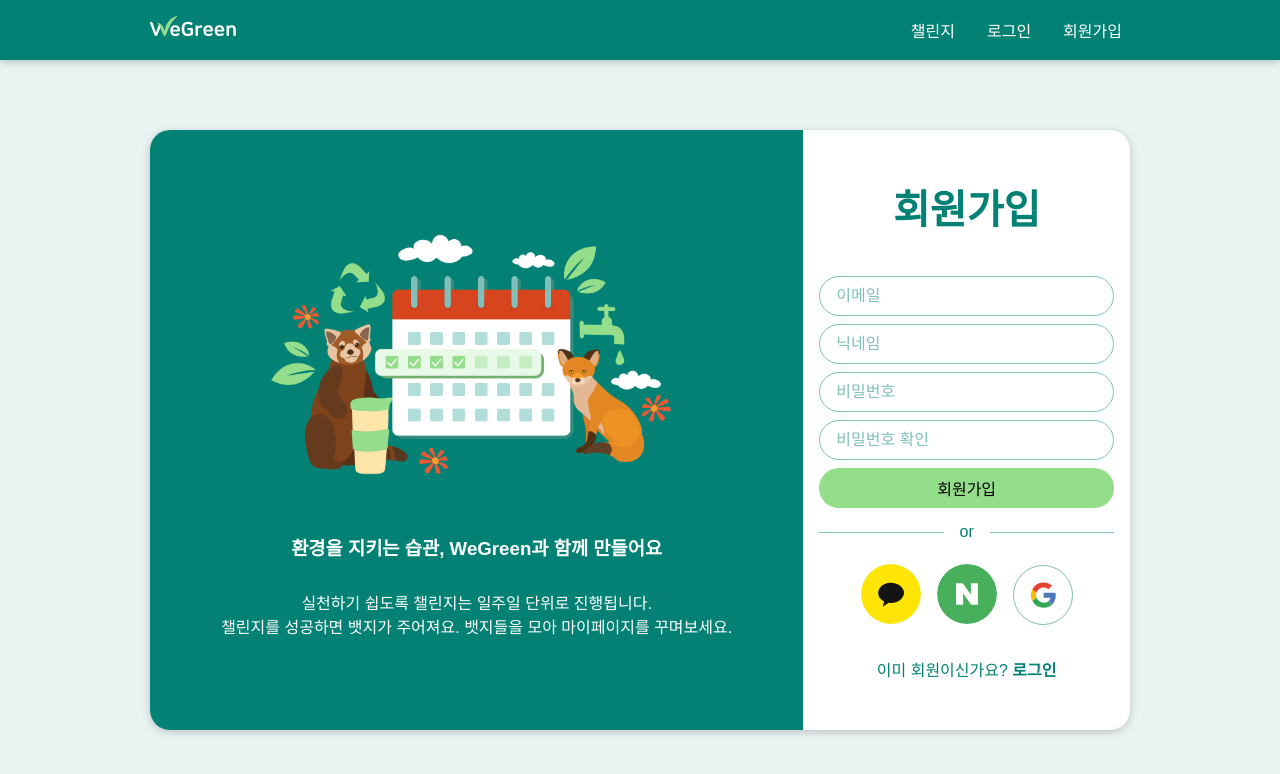
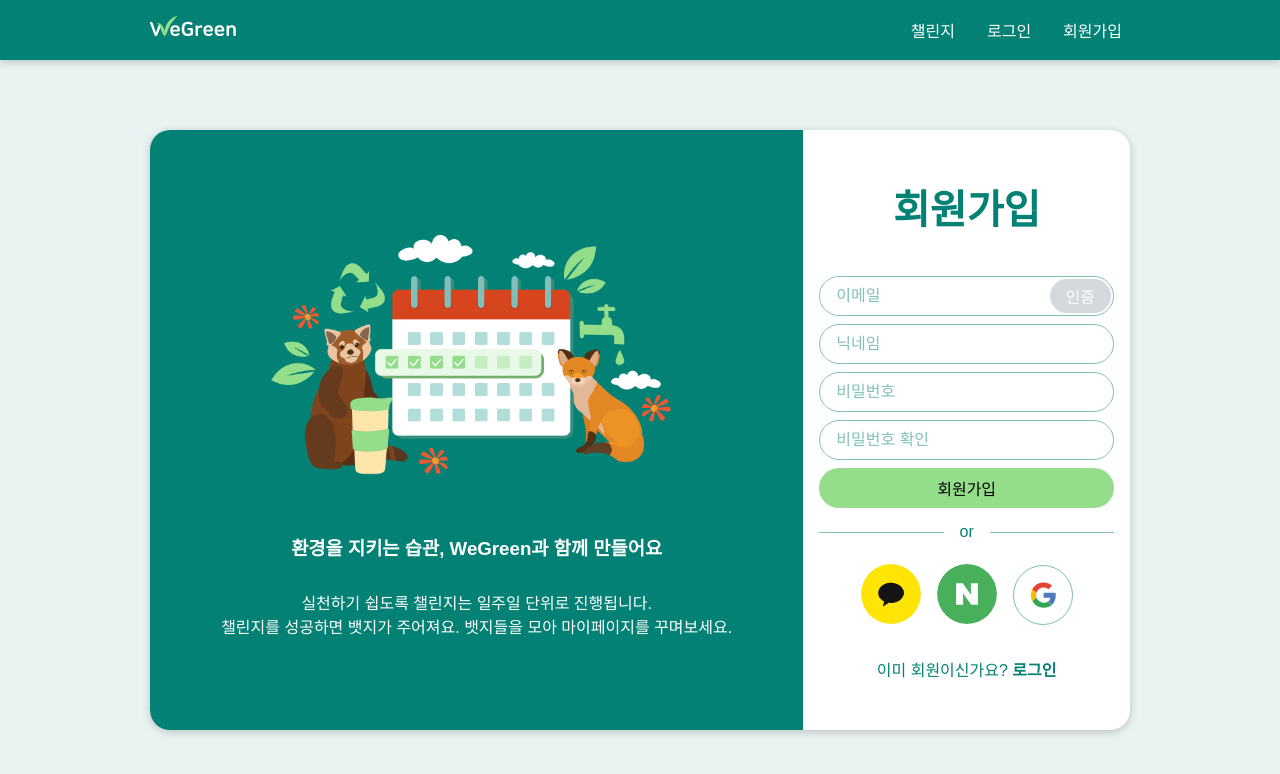
Before and after one commit to codestates/WeGreen, a React (Create React App) app in the folder client/: page /signup in a window 1280 px wide. Shown: the top 774 px of the page. Built offline with nearby package versions, Linux system fonts and the light colour scheme; a web font is replaced by a local one.

Commit message:
Feat: 회원가입시  이메일 인증 요청 확인 폼 구현

```diff
--- a/client/src/apis/index.js
+++ b/client/src/apis/index.js
@@ -34,6 +34,44 @@ export const requestSignup = (email, username, password) => {
       { 'Content-Type': 'application/json' }
     )
     .then((result) => {
+      return result;
+    })
+    .catch((err) => {
+      return err.response ? err.response : 'network error';
+    });
+};
+
+// 인증 이메일 전송 요청
+export const requestSendingConfirmEmail = (email) => {
+  return axios
+    .post(
+      `${process.env.REACT_APP_API_URL}/email`,
+      {
+        email,
+      },
+      { 'Content-Type': 'application/json' }
+    )
+    .then((result) => {
+      return result;
+    })
+    .catch((err) => {
+      return err.response ? err.response : 'network error';
+    });
+};
+
+// 인증코드 확인
+export const requestCheckingConfirmCode = (email, code) => {
+  return axios
+    .post(
+      `${process.env.REACT_APP_API_URL}/code`,
+      {
+        email,
+        confirmation_code: code,
+      },
+      { 'Content-Type': 'application/json' }
+    )
+    .then((result) => {
+      console.log(result);
       return result;
     })
     .catch((err) => {
--- /dev/null
+++ b/client/src/components/BtnInsideInput.js
@@ -0,0 +1,107 @@
+import styled from 'styled-components';
+import { color, radius, device } from '../styles';
+
+const Container = styled.div`
+  display: flex;
+  justify-content: space-between;
+  align-items: center;
+  width: 100%;
+  height: 40px;
+  border: 1px solid ${color.primaryBorder};
+  border-radius: ${radius};
+  overflow: hidden;
+  &:focus-within {
+    border: 2px solid ${color.blue};
+  }
+`;
+
+const Input = styled.input`
+  width: 100%;
+  height: 100%;
+  padding: 1rem;
+  border: none;
+  border-radius: ${radius};
+  font-size: 1rem;
+  &:focus {
+    border: none;
+  }
+`;
+
+const Button = styled.button`
+  position: relative;
+  height: 34px;
+  margin: 2px;
+  padding: 0 1rem;
+  border-radius: 17px;
+  background-color: ${color.secondary};
+  color: ${color.black};
+  font-size: 1rem;
+  white-space: nowrap;
+  cursor: pointer;
+
+  &::after {
+    content: '';
+    position: absolute;
+    top: 0;
+    left: 0;
+    bottom: 0;
+    right: 0;
+    background-color: black;
+    border-radius: 17px;
+    opacity: 0;
+    transition: all 0.2s ease;
+  }
+
+  &:hover {
+    &::after {
+      opacity: 0.1;
+    }
+  }
+`;
+
+const DisabledButton = styled(Button)`
+  background-color: ${color.greyLight};
+  color: ${color.white};
+  cursor: not-allowed;
+
+  &:hover {
+    &::after {
+      opacity: 0;
+    }
+  }
+`;
+
+const BtnInsideInput = ({
+  value = '',
+  type = 'text',
+  placeholder = '내용을 입력하세요',
+  isInputActive = true,
+  handleValue,
+  btnContent = 'BUTTON',
+  isBtnActive = false,
+  handler = () => {},
+}) => {
+  const handleOnChange = (event) => {
+    handleValue(event.target.value);
+  };
+  return (
+    <Container>
+      <Input
+        type={type}
+        value={value}
+        placeholder={placeholder}
+        disabled={!isInputActive}
+        onChange={handleOnChange}
+      />
+      {isBtnActive ? (
+        <Button onClick={handler}>{btnContent}</Button>
+      ) : (
+        <DisabledButton onClick={handler} disabled>
+          {btnContent}
+        </DisabledButton>
+      )}
+    </Container>
+  );
+};
+
+export default BtnInsideInput;
--- a/client/src/index.css
+++ b/client/src/index.css
@@ -34,6 +34,14 @@ a {
 
 button {
   border: none;
+}
+
+input:focus,
+textarea:focus,
+button:focus,
+a:focus {
+  outline: none !important;
+  border: 2px solid #0066ff;
 }
 
 h1,
--- a/client/src/pages/Signup.js
+++ b/client/src/pages/Signup.js
@@ -1,10 +1,11 @@
-import { useState } from 'react';
+import { useEffect, useState } from 'react';
 import { useDispatch } from 'react-redux';
 import { Link, useNavigate } from 'react-router-dom';
 import { changeTitle } from '../actions';
 import styled from 'styled-components';
 import InputForm from '../components/InputForm';
 import Button from '../components/Button';
+import BtnInsideInput from '../components/BtnInsideInput';
 import SocialBtn from '../components/SocialBtn';
 import Modal from '../components/Modal';
 import { ReactComponent as Wave } from '../assets/images/wave.svg';
@@ -13,11 +14,13 @@ import mainIllust from '../assets/images/main_illust.png';
 import kakaoIcon from '../assets/images/login_icon_kakao.svg';
 import googleIcon from '../assets/images/login_icon_google.svg';
 import naverIcon from '../assets/images/login_icon_naver.svg';
-import { requestSignup } from '../apis';
 import {
   requestKakaoLogin,
   requestGoogleLogin,
   requestNaverLogin,
+  requestSignup,
+  requestSendingConfirmEmail,
+  requestCheckingConfirmCode,
 } from '../apis';
 
 const Container = styled.div`
@@ -123,6 +126,16 @@ const InvalidMessage = styled.p`
   font-size: 0.875rem;
 `;
 
+const DescriptionMessage = styled.p`
+  margin: 0;
+  padding-left: 1rem;
+  font-size: 0.875rem;
+  span {
+    font-weight: bold;
+    color: ${color.warning};
+  }
+`;
+
 const Divider = styled.div`
   position: relative;
   width: 100%;
@@ -153,11 +166,26 @@ const ColoredSpan = styled.span`
   color: ${color.primary};
 `;
 
+const InputAndBtnContainer = styled.div`
+  display: flex;
+  gap: 0.5rem;
+`;
+
 const ModalMessage = ({ status }) => {
   const navigate = useNavigate();
   switch (status) {
     case 'empty input':
       return <p>반드시 모든 칸을 입력해야 합니다.</p>;
+    case 'email not confirmed':
+      return <p>이메일 인증을 완료해주세요.</p>;
+    case 'wrong code':
+      return (
+        <p>
+          인증번호가 일치하지 않습니다.
+          <br />
+          다시 입력해주세요.
+        </p>
+      );
     case 'created':
       return (
         <>
@@ -212,6 +240,14 @@ const Signup = () => {
   const [isValidPassword, setIsValidPassword] = useState(true);
   const [isValidPasswordConfirm, setIsValidPasswordConfirm] = useState(true);
 
+  const [code, setCode] = useState('');
+  const [confirmBtnMessage, setConfirmBtnMessage] = useState('인증');
+  const [isCodeInputOpen, setIsCodeInputOpen] = useState(false);
+  const [isValidCode, setIsValidCode] = useState(false);
+  const [countdown, setCountdown] = useState('00:20');
+  const [isValidTime, setIsValidTime] = useState(false);
+  const [isEmailConfirmed, setIsEmailConfirmed] = useState(false);
+
   const onChangeEmail = (val) => {
     setEmail(val);
     const emailRegex =
@@ -220,6 +256,16 @@ const Signup = () => {
       setIsValidEmail(false);
     } else {
       setIsValidEmail(true);
+    }
+  };
+
+  const onChangeCode = (val) => {
+    setCode(val);
+    const codeRegex = /^[0-9]{6}$/;
+    if (!codeRegex.test(val)) {
+      setIsValidCode(false);
+    } else {
+      setIsValidCode(true);
     }
   };
 
@@ -266,12 +312,17 @@ const Signup = () => {
       setIsModalOpen(true);
       return;
     }
+    if (!isEmailConfirmed) {
+      setResponseStatus('email not confirmed');
+      setIsModalOpen(true);
+    }
     if (
       // 입력값이 모두 유효한 경우
       isValidEmail &&
       isValidUsername &&
       isValidPassword &&
-      isValidPasswordConfirm
+      isValidPasswordConfirm &&
+      isEmailConfirmed
     ) {
       requestSignup(email, username, password).then((result) => {
         if (!result.status) {
@@ -287,6 +338,54 @@ const Signup = () => {
       });
     }
   };
+
+  const handleEmailConfirm = (event) => {
+    event.preventDefault();
+    requestSendingConfirmEmail(email).then((result) => {
+      setIsCodeInputOpen(true);
+      setIsValidTime(true);
+      setConfirmBtnMessage('재전송');
+    });
+  };
+  const handleCodeConfirm = (event) => {
+    event.preventDefault();
+    requestCheckingConfirmCode(email, code).then((result) => {
+      if (result.status === 201) {
+        setIsEmailConfirmed(true);
+        setConfirmBtnMessage('인증완료');
+        setIsCodeInputOpen(false);
+      } else if (result.status === 401) {
+        setResponseStatus('wrong code');
+        setIsModalOpen(true);
+      }
+    });
+  };
+
+  useEffect(() => {
+    if (isValidTime) {
+      let intervalId = setInterval(() => {
+        let [min, sec] = countdown.split(':').map((el) => parseInt(el, 10));
+        if (sec > 0) {
+          sec--;
+        }
+        if (sec === 0) {
+          if (min === 0) {
+            setIsValidTime(false);
+            min = 0;
+            sec = 20;
+            clearInterval(intervalId);
+          } else {
+            min--;
+            sec = 59;
+          }
+        }
+        setCountdown(`0${min}:${sec < 10 ? '0' : ''}${sec}`);
+      }, 1000);
+      return () => {
+        clearInterval(intervalId);
+      };
+    }
+  }, [isValidTime, countdown]);
 
   return (
     <Container>
@@ -307,14 +406,47 @@ const Signup = () => {
             <Wave width='100%' height='100' fill={color.white} />
           </TitleContainer>
           <SignupForm>
-            <InputForm
+            <BtnInsideInput
               value={email}
+              type='email'
               placeholder='이메일'
+              isInputActive={!isEmailConfirmed}
               handleValue={onChangeEmail}
+              btnContent={confirmBtnMessage}
+              isBtnActive={email !== '' && isValidEmail && !isEmailConfirmed}
+              handler={handleEmailConfirm}
             />
             {isValidEmail ? null : (
               <InvalidMessage>*이메일 형식이 유효하지 않습니다.</InvalidMessage>
             )}
+            {isCodeInputOpen ? (
+              <>
+                {' '}
+                <BtnInsideInput
+                  value={code}
+                  type='text'
+                  placeholder='인증번호'
+                  handleValue={onChangeCode}
+                  btnContent='확인'
+                  isBtnActive={code !== '' && isValidCode && isValidTime}
+                  handler={handleCodeConfirm}
+                />
+                {isValidTime ? (
+                  <DescriptionMessage>
+                    이메일로 전송된 인증번호 4자리를 입력하세요.
+                    <br />
+                    유효시간 <span>{countdown}</span>
+                  </DescriptionMessage>
+                ) : (
+                  <DescriptionMessage>
+                    유효시간이 만료되었습니다.
+                    <br />
+                    인증번호를 재전송하세요.
+                  </DescriptionMessage>
+                )}
+              </>
+            ) : null}
+
             <InputForm
               value={username}
               placeholder='닉네임'
--- a/client/src/styles/index.js
+++ b/client/src/styles/index.js
@@ -21,6 +21,7 @@ export const color = {
   white: '#FFFFFF',
   greyLight: '#D5D8DC',
   grey: '#A0A9B1',
+  blue: '#0066ff',
   backdrop: 'rgba(0, 0, 0, 0.7)',
 };
 
```
